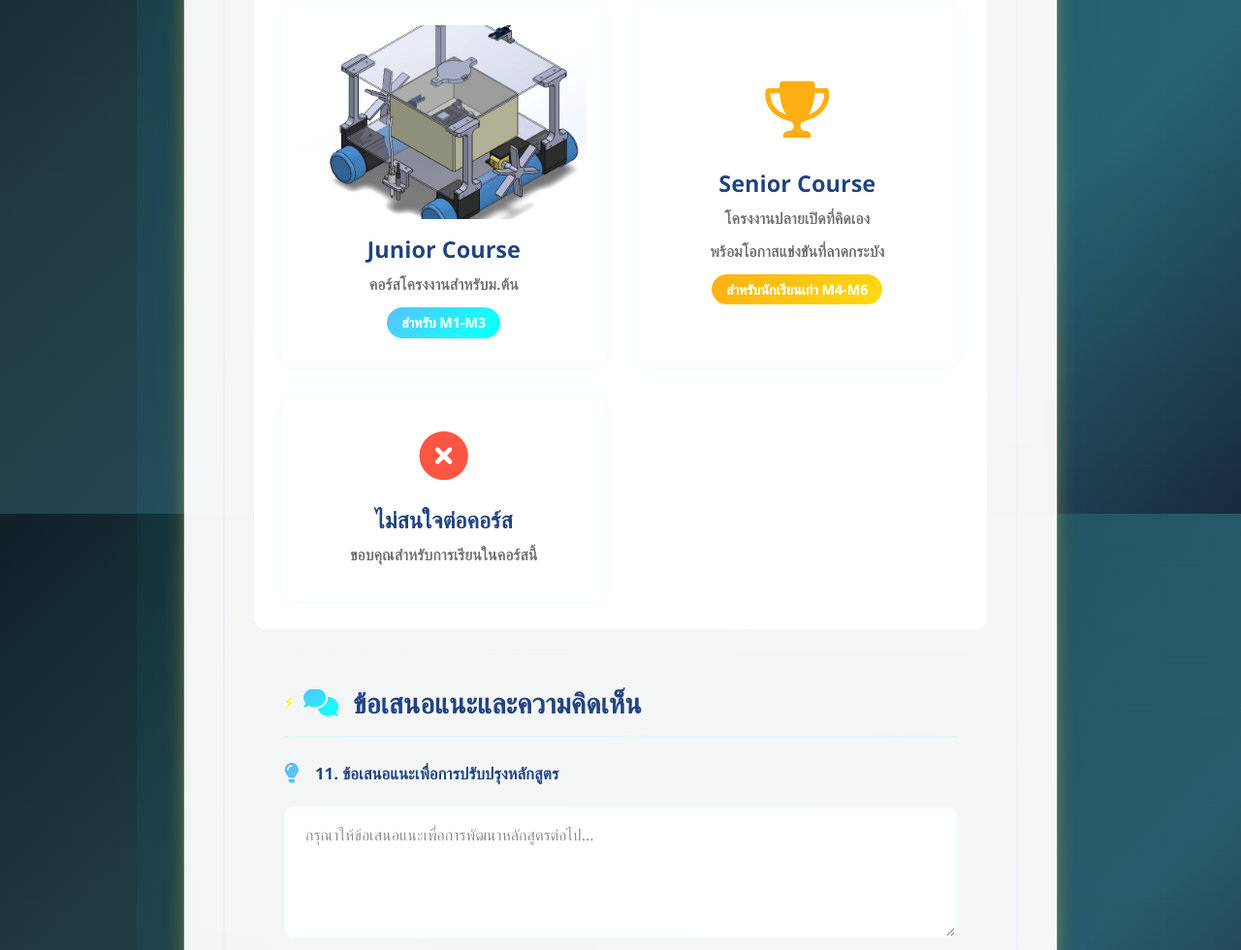
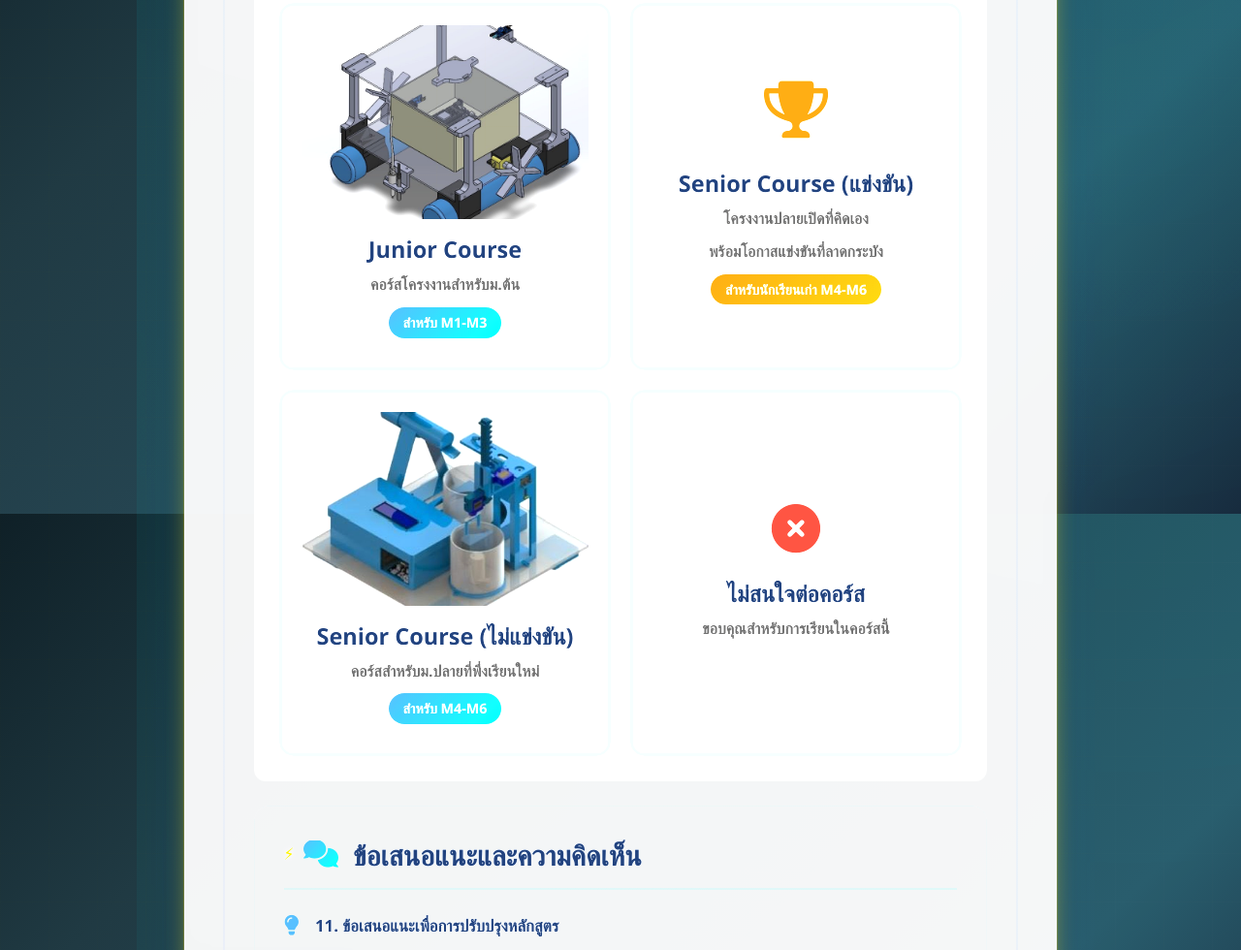
Before and after one commit to techit45/Certificate_Image_Processing_Login-Learning, a plain HTML site: page index.html in a window 1280 px wide. Shown: the part 4270-5250 px from the top of the page at 97% size. Drawn offline with Linux system fonts and the light colour scheme.

Commit message:
Add Senior (ไม่แข่งขัน) course option with Senior.jpg

```diff
--- a/index.html
+++ b/index.html
@@ -262,16 +262,30 @@
                         </div>
 
                         <div class="course-option">
-                            <input type="radio" id="course_senior" name="courseContinuation" value="Senior" required>
-                            <label for="course_senior" class="course-card senior-course">
+                            <input type="radio" id="course_senior_competition" name="courseContinuation" value="Senior (แข่งขัน)" required>
+                            <label for="course_senior_competition" class="course-card senior-course">
                                 <div class="course-icon">
                                     <i class="fas fa-trophy"></i>
                                 </div>
                                 <div class="course-info">
-                                    <h3>Senior Course</h3>
+                                    <h3>Senior Course (แข่งขัน)</h3>
                                     <p>โครงงานปลายเปิดที่คิดเอง</p>
                                     <p>พร้อมโอกาสแข่งขันที่ลาดกระบัง</p>
                                     <span class="course-badge senior">สำหรับนักเรียนเก่า M4-M6</span>
+                                </div>
+                            </label>
+                        </div>
+
+                        <div class="course-option">
+                            <input type="radio" id="course_senior_regular" name="courseContinuation" value="Senior (ไม่แข่งขัน)" required>
+                            <label for="course_senior_regular" class="course-card">
+                                <div class="course-image-wrapper">
+                                    <img src="Senior.jpg" alt="Senior Course - ไม่แข่งขัน" class="course-image">
+                                </div>
+                                <div class="course-info">
+                                    <h3>Senior Course (ไม่แข่งขัน)</h3>
+                                    <p>คอร์สสำหรับม.ปลายที่พึ่งเรียนใหม่</p>
+                                    <span class="course-badge">สำหรับ M4-M6</span>
                                 </div>
                             </label>
                         </div>
--- a/style.css
+++ b/style.css
@@ -627,8 +627,8 @@ textarea {
 
 .course-options {
     display: grid;
-    grid-template-columns: repeat(auto-fit, minmax(280px, 1fr));
-    gap: 25px;
+    grid-template-columns: repeat(auto-fit, minmax(260px, 1fr));
+    gap: 20px;
     margin-top: 20px;
 }
 
```
